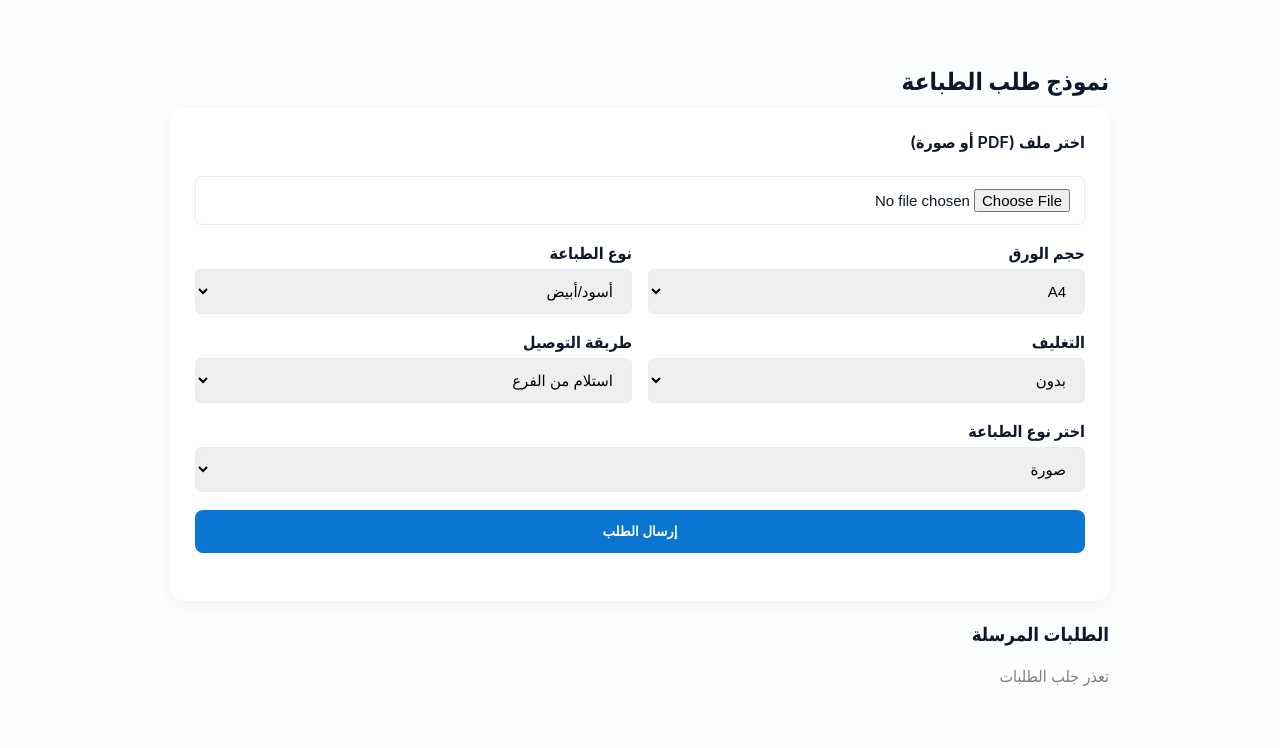
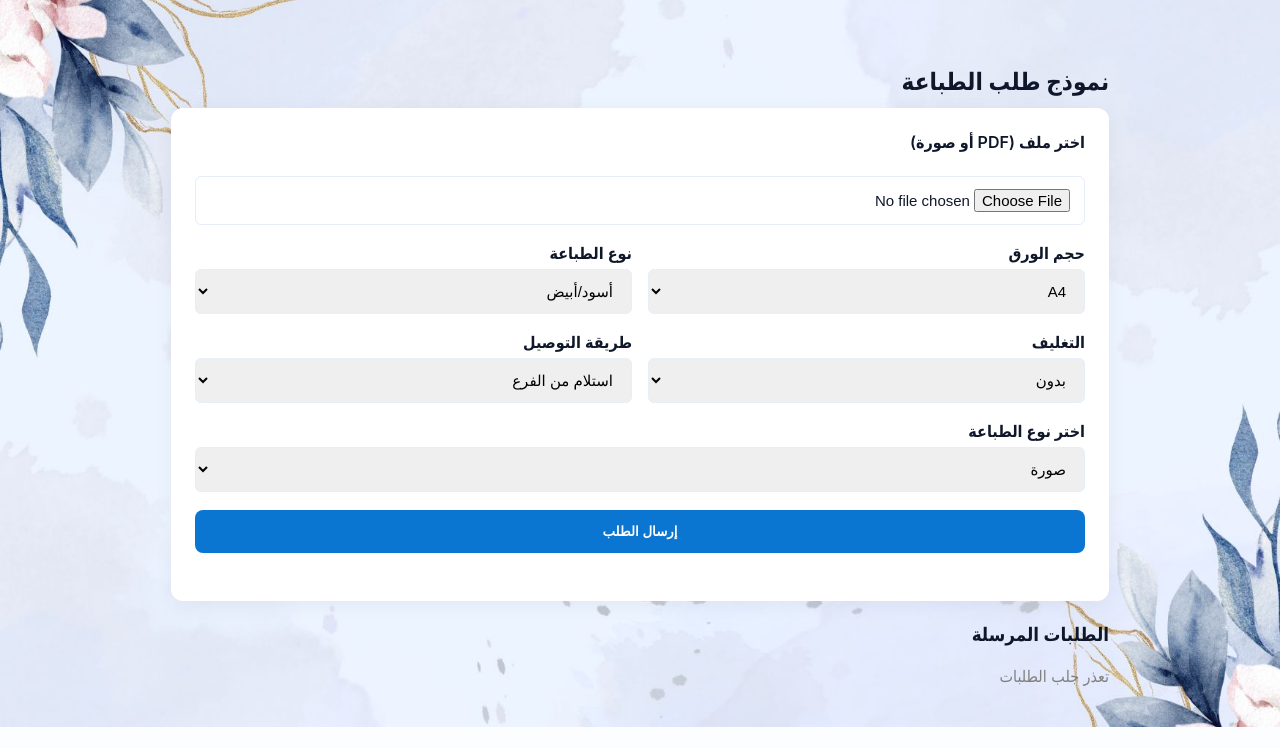
Before and after one commit to EngGhossoun/print_website0, a website: page order.html in a window 1280 px wide. Shown: the part 73-821 px from the top of the page. Drawn offline with Linux system fonts and the light colour scheme; no server answers.

Commit message:
Initial commit

```diff
--- a/styles.css
+++ b/styles.css
@@ -165,3 +165,11 @@ h1 .big { display: block; font-size: 56px; font-weight: 900; color: #0b2f56; mar
   .price-card, .service-card, .support-card { padding: 14px; }
   .price-amount { font-size: 18px; }
 }
+body {
+  margin: 0;
+  padding: 0;
+  background-image: url(images/photoprint.jpg);
+  background-size: cover;
+  background-position: center;
+  background-attachment: fixed;
+}
```
Also changed, not shown: dashboard.html (+10 -8 lines), images/photoprint.jpg (added).
